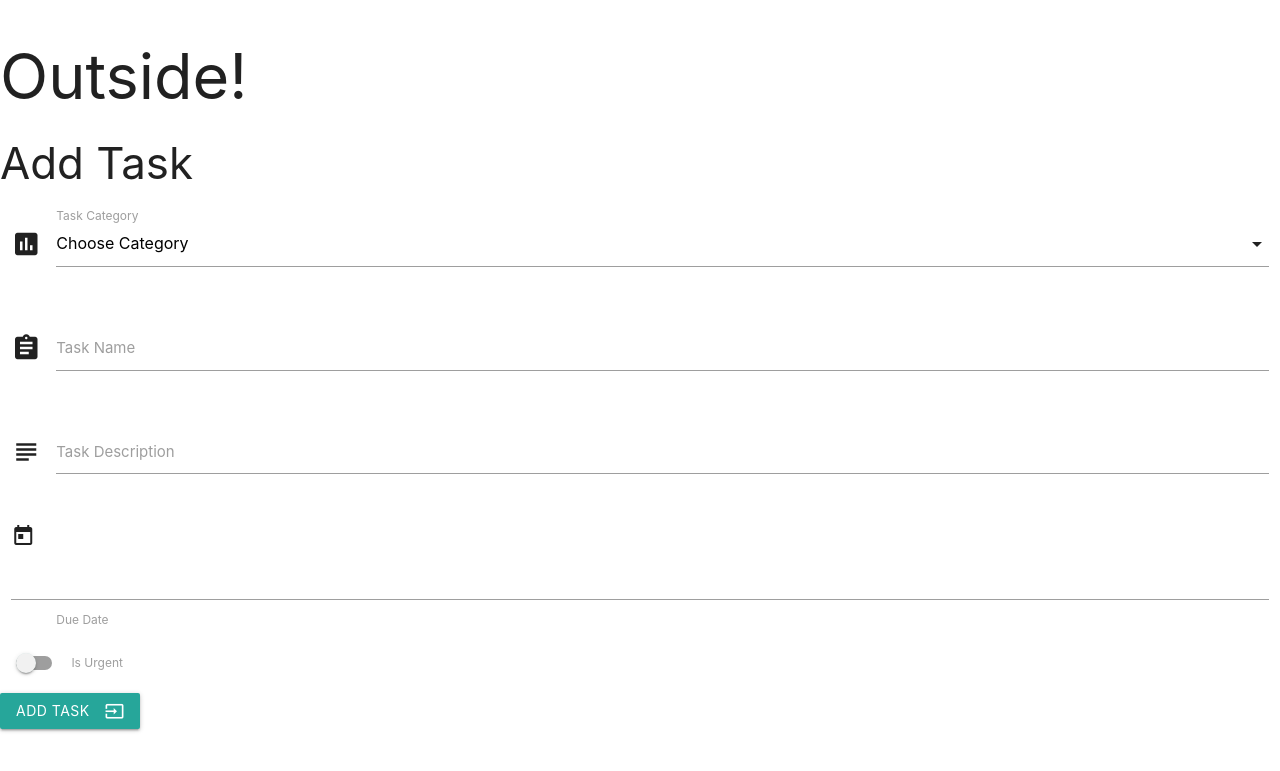
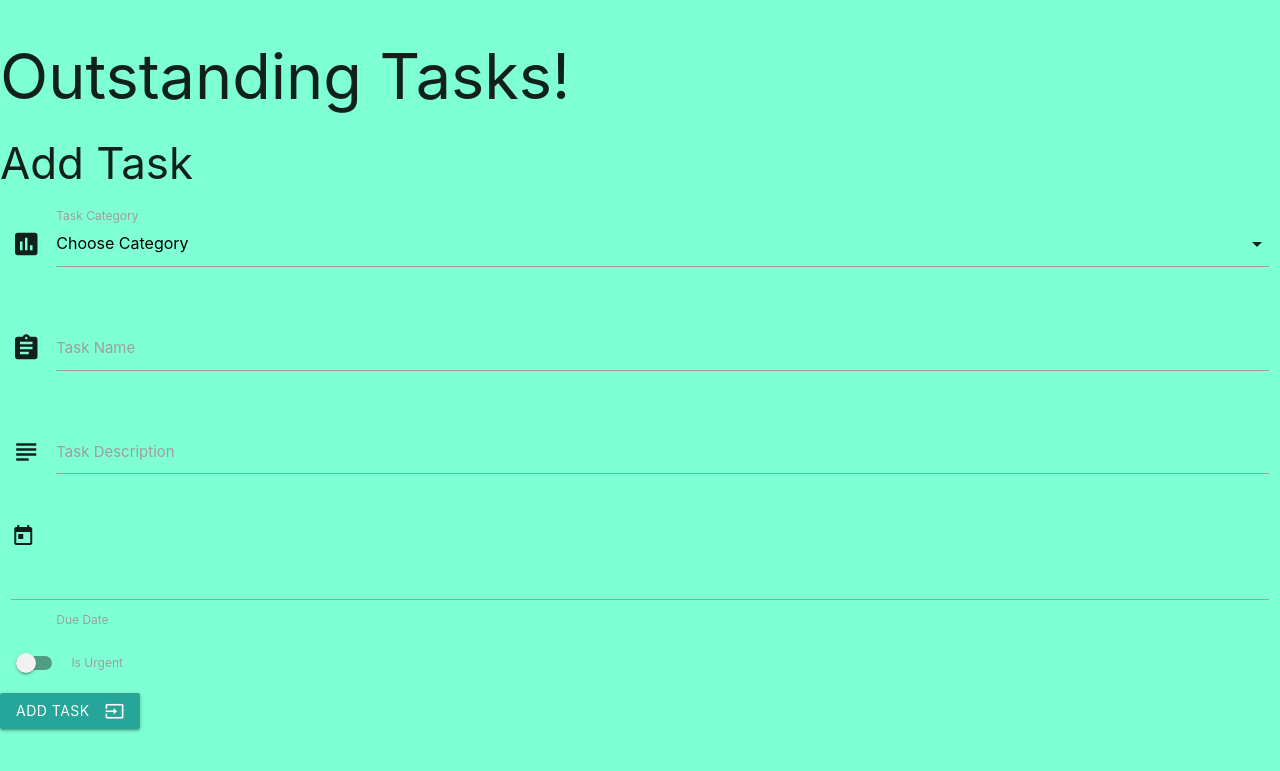
Before and after one commit to auxfuse/task-manager, a Flask app: page /add_task in a window 1280 px wide. Shown: the top 771 px of the page. Run offline with Flask 2, Linux system fonts and the light colour scheme; data that the repository does not hold is empty; some libraries are stand-ins or nearby versions.

Commit message:
static directory created with css folder and file nested inside

```diff
--- /dev/null
+++ b/static/css/style.css
@@ -0,0 +1,3 @@
+body {
+    background-color: aquamarine;
+}
--- a/templates/base.html
+++ b/templates/base.html
@@ -4,10 +4,11 @@
         <meta charset="UTF-8">
         <link href="https://fonts.googleapis.com/icon?family=Material+Icons" rel="stylesheet">
         <link rel="stylesheet" href="https://cdnjs.cloudflare.com/ajax/libs/materialize/1.0.0/css/materialize.min.css">
+        <link rel="stylesheet" href="{{url_for('static', filename='css/style.css')}}" type="text/css" />
         <title>Home</title>
     </head>
     <body>
-        <h1>Outside!</h1>
+        <h1>Outstanding Tasks!</h1>
         {% block content %}
 
         {% endblock %}
```
